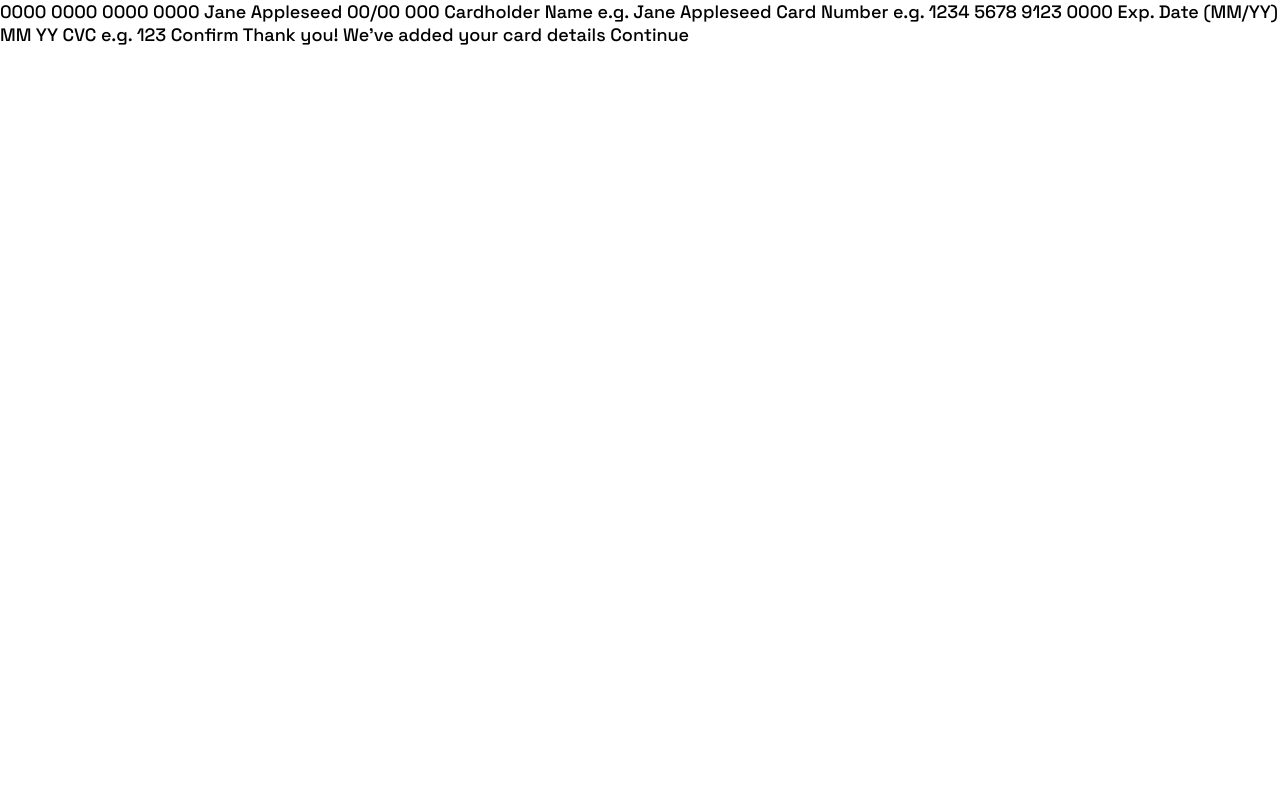
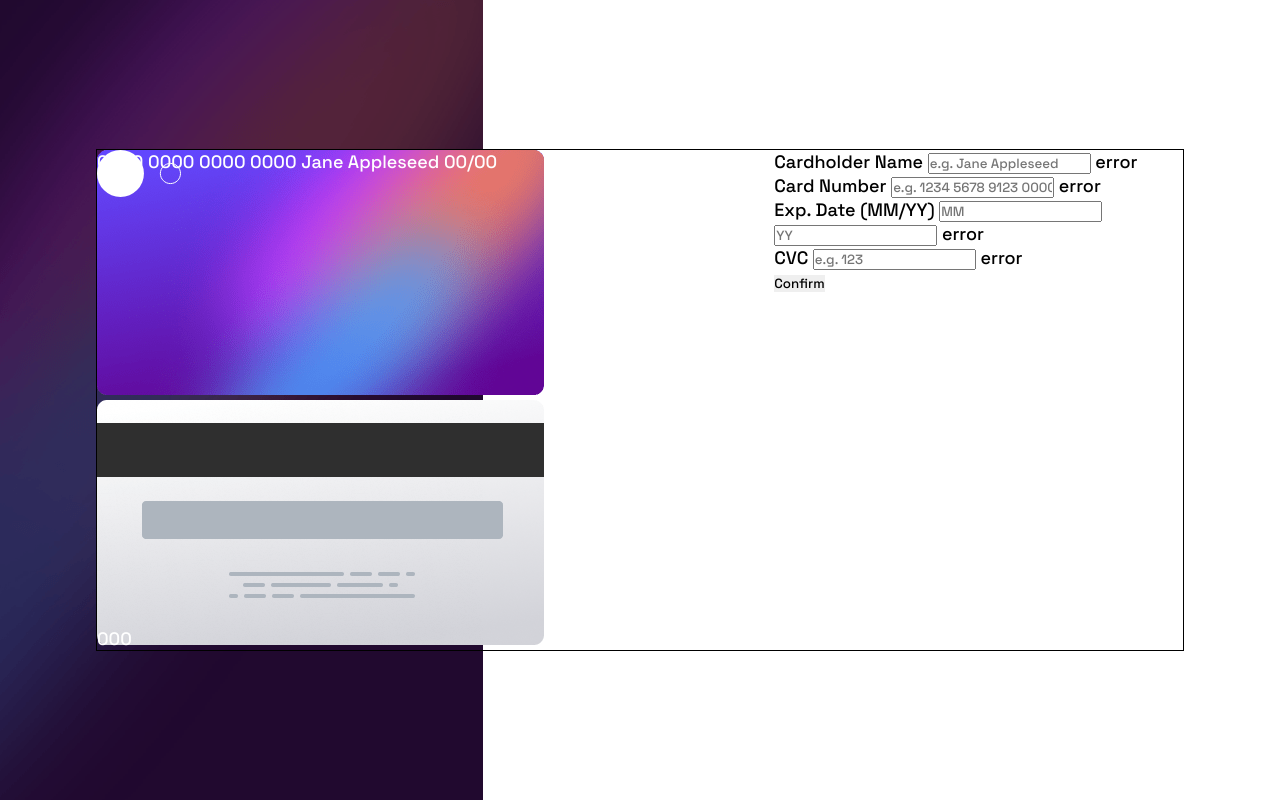
Before and after one commit to CharlesSquirel/interactive-card-details-form-main, a plain HTML site: page index.html in a window 1280 px wide. Drawn offline with Linux system fonts and the light colour scheme.

Commit message:
First approach

```diff
--- a/index.html
+++ b/index.html
@@ -4,30 +4,60 @@
     <meta charset="UTF-8" />
     <meta name="viewport" content="width=device-width, initial-scale=1.0" />
     <!-- displays site properly based on user's device -->
-    <link
-      rel="icon"
-      type="image/png"
-      sizes="32x32"
-      href="images/favicon-32x32.png"
-    />
+    <link rel="icon" type="image/png" sizes="32x32" href="images/favicon-32x32.png" />
     <title>Frontend Mentor | Interactive card details form</title>
     <link rel="preconnect" href="https://fonts.googleapis.com" />
     <link rel="preconnect" href="https://fonts.gstatic.com" crossorigin />
-    <link
-      href="https://fonts.googleapis.com/css2?family=Space+Grotesk:wght@500&display=swap"
-      rel="stylesheet"
-    />
+    <link href="https://fonts.googleapis.com/css2?family=Space+Grotesk:wght@500&display=swap" rel="stylesheet" />
     <link rel="stylesheet" href="styles/style.css" />
   </head>
   <body>
-    0000 0000 0000 0000 Jane Appleseed 00/00 000 Cardholder Name e.g. Jane
-    Appleseed Card Number e.g. 1234 5678 9123 0000 Exp. Date (MM/YY) MM YY CVC
-    e.g. 123 Confirm
-
-    <!-- Completed state start -->
-
-    Thank you! We've added your card details Continue
-
+    <main class="main-container">
+      <div class="cards-container">
+        <img class="card-front-img" src="images/bg-card-front.png" alt="Heads of credit card" />
+        <img class="card-back-img" src="images/bg-card-back.png" alt="Tails of credit card" />
+        <img class="card-logo-img" src="images/card-logo.svg" alt="Card's logo">
+        <div class="card-front-text-container">
+          <span class="card-front-number">0000 0000 0000 0000</span>
+          <span class="card-front-owner">Jane Appleseed</span>
+          <span class="card-front-expiration-date">00/00</span>
+        </div>
+        <span class="card-back-cvc-number">000</span>
+      </div>
+      <form class="form">
+        <div class="input-name-container">
+          <label for="input-name">Cardholder Name</label>
+          <input id="input-name" class="input-name" type="text" placeholder="e.g. Jane Appleseed" />
+          <span class="error error-input-name">error</span>
+        </div>
+        <div class="input-card-number-container">
+          <label for="input-card-number">Card Number</label>
+          <input id="input-card-number" class="input-card-number" type="text" placeholder="e.g. 1234 5678 9123 0000" />
+          <span class="error error-input-card-number">error</span>
+        </div>
+        <div class="input-date--and-cvc-container">
+          <div class="input-date-container">
+            <label for="input-date">Exp. Date (MM/YY)</label>
+            <input id="input-date" class="input-date" type="text" placeholder="MM" />
+            <input id="input-date" class="input-date" type="text" placeholder="YY" />
+            <span class="error error-input-date">error</span>
+          </div>
+          <div class="input-cvc-container">
+            <label for="input-cvc">CVC</label>
+            <input id="input-cvc" class="input-cvc" type="text" placeholder="e.g. 123" />
+            <span class="error error-input-cvc">error</span>
+          </div>
+        </div>
+        <button class="btn form__btn">Confirm</button>
+      </form>
+      <!-- Completed state start -->
+      <section class="thanks-card-container">
+        <img class="thanks-img" src="images/icon-complete.svg" alt="" />
+        <h2 class="thanks-heading-text">Thank you!</h2>
+        <p class="thanks-paragraph">We've added your card details</p>
+        <button class="btn thanks-btn">Continue</button>
+      </section>
+    </main>
     <script src="script.js"></script>
   </body>
 </html>
--- a/styles/style.scss
+++ b/styles/style.scss
@@ -1,5 +1,60 @@
-@import '_global.scss';
+@import "_global.scss";
 
 body {
-    font-size: 18px;
+  font-size: 18px;
+  background: url("../images/bg-main-desktop.png") no-repeat;
+  height: 100vh;
+  display: flex;
+  justify-content: center;
+  align-items: center;
+  @media (max-width: $mobile) {
+    background: url("../images/bg-main-mobile.png") no-repeat;
+    background-size: contain;
+  }
 }
+
+// CONTAINERS
+.main-container {
+  border: 1px solid black;
+  display: flex;
+  //   width: 100%;
+  //   height: 100%;
+  //   padding: 187px 227px 186px 164px;
+  width: 85%;
+}
+
+.cards-container {
+  position: relative;
+  color: $white;
+}
+
+.card-front-text-container {
+  position: absolute;
+  top: 0;
+  left: 0;
+}
+
+.thanks-card-container {
+  display: none;
+}
+
+.card-back-cvc-number {
+  position: absolute;
+  bottom: 0;
+  left: 0;
+}
+
+// IMG
+.card-front-img,
+.card-back-img {
+  width: 447px;
+  height: 245px;
+}
+
+.card-logo-img {
+  width: 84px;
+  height: 47px;
+  position: absolute;
+  top: 0;
+  left: 0;
+}
```
Also changed, not shown: styles/style.css, 1 other file.
